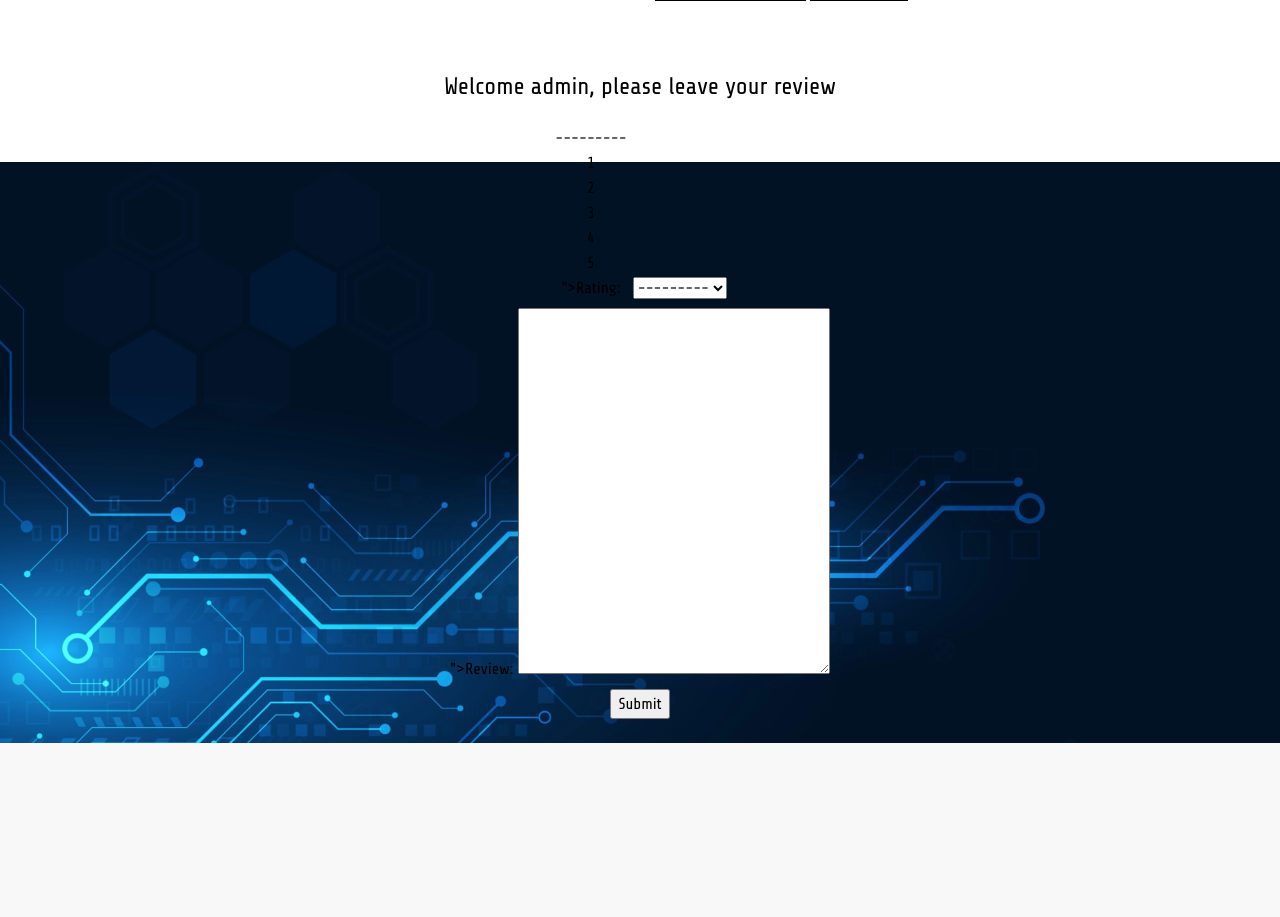
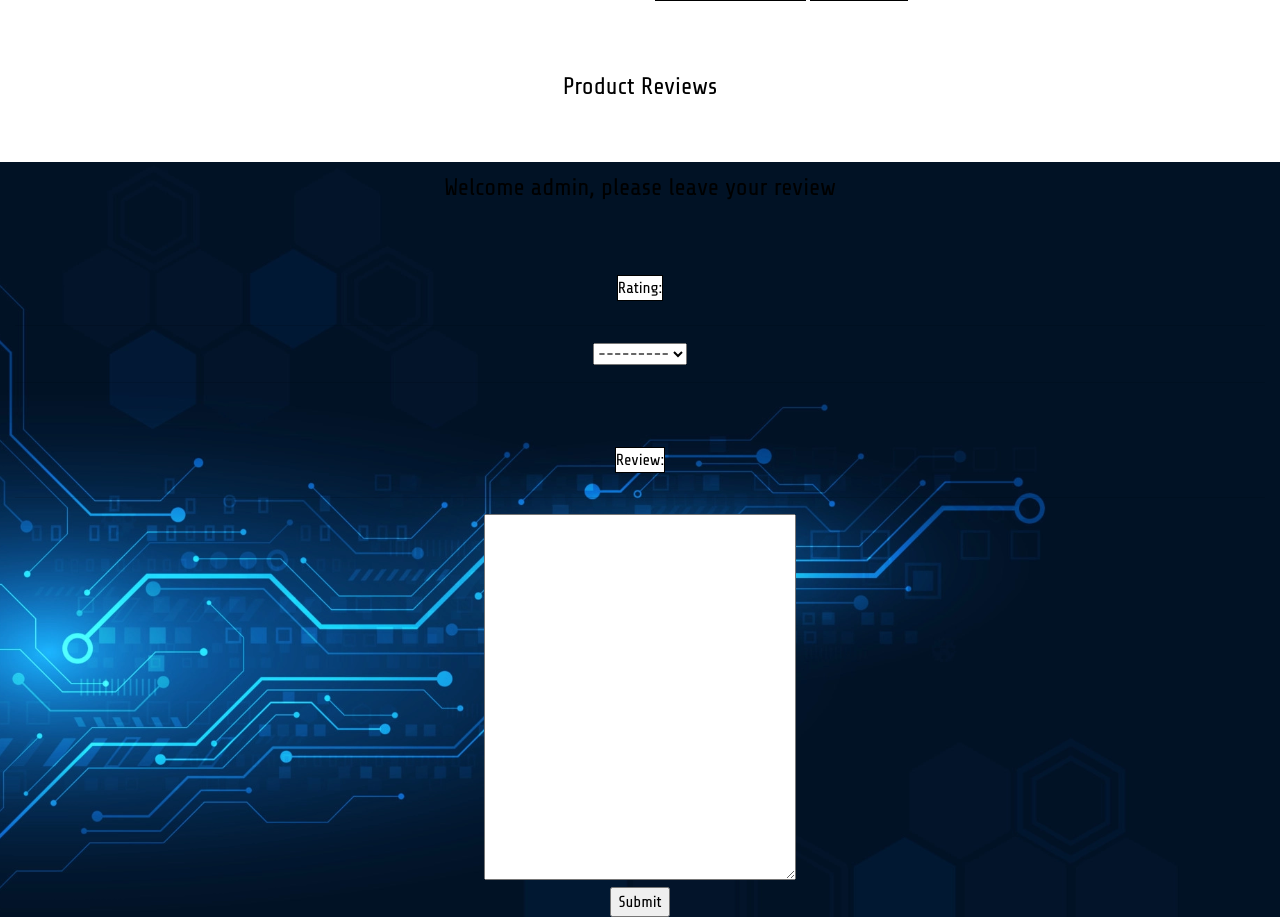
Before and after one commit to Jakemcp97/PP5-smartsolutions, a Django app: page /products/1 in a window 1280 px wide. Shown: the part 638-1555 px from the top of the page. Before the commit the page ends 1381 px from the top, so only its background shows below. Run offline with Django 3.2, Linux system fonts and the light colour scheme; a user stored in the database is signed in; data comes from the database, SQL or seed files in the repository; data that the repository does not hold is empty; some libraries are stand-ins or nearby versions.

Commit message:
style changes and reviews views fixed

```diff
--- a/products/templates/products/product_detail.html
+++ b/products/templates/products/product_detail.html
@@ -110,23 +110,67 @@
             </div>
         </div>
 
-        {% if request.user.is_authenticated %}
-      <div class="row d-flex justify-content-center">
+        <div class="col-md-12 text-center">
+
+            <h4 class="my-4 h4">Product Reviews</h4>
+
+        </div>
 
 
-        <div class="col-md-6 text-center">
+        <div class="row">
+
+
+            <section class="text-center mb-4">
+
+              <div class="row">
+
+                {% for review in reviews %}
+                <div class="col-lg-12 col-md-6 mb-4">
+
+                  <div class="card">
+
+                    <div class="card-body">
+                      <h5 class="grey-text card-text">{{ review.content }}</h5>
+                      <h5 class="card-text">
+                        <strong>
+                         Reviewed by: {{ review.author }}
+                        </strong>
+                      </h5>
+                      <h6 class="font-weight-bold blue-text card-text">
+                        <strong>Rating: {{ review.rating }}</strong>
+                      </h6>
+
+                    </div>
+
+                  </div>
+
+                </div>
+                {% endfor %}
+              </div>
+          </div>
+
+        {% if request.user.is_authenticated %}
+
+
+      <div class="row d-flex">
+
+
+        <div class="col{% if s %}-12 mt-2{% endif %} text-center" >
 
           <h4 class="my-4 h4">Welcome {{ request.user.username}}, please leave your review</h4>
 
           <form action="{% url 'add_review' product.id %}" method="post">
             {% csrf_token %}
             <div>
-              <label for="{{ form.rating }}">Rating:</label>
-              {{ form.rating}}
+              <label class=" btn-outline-black rounded-0 mt-5" for="{{ form.rating.id_for_label }}">Rating:</label>
+              <hr>
+              {{ form.rating }}
             </div>
+            <hr>
             <div>
-              <label for="{{ form.content }}">Review:</label>
-              {{ form.content}}
+              <label class=" btn-outline-black rounded-0 mt-5" for="{{ form.content.id_for_label }}">Review:</label>
+              <hr>
+              {{ form.content }}
             </div>
             <input type="submit" value="Submit" />
           </form>
@@ -139,48 +183,12 @@
 
 
 
-      <div class="row">
 
 
-      <section class="text-center mb-4">
 
-        <div class="row">
 
-          {% for review in reviews %}
-          <div class="col-lg-3 col-md-6 mb-4">
+{% endblock %}
 
-            <div class="card">
-
-              <div class="view overlay">
-                <img src="{{ product.image.url }}" class="card-img-top">
-                <a href="{{ product.get_absolute_url }}">
-                  <div class="mask rgba-white-slight"></div>
-                </a>
-              </div>
-
-              <div class="card-body text-center">
-                <a href="" class="grey-text">
-                  <h5>{{ review.content }}</h5>
-                </a>
-                <h5>
-                  <strong>
-                   Reviewed by: {{ review.author }}
-                  </strong>
-                </h5>
-                <h6 class="font-weight-bold blue-text">
-                  <strong>Rating: {{ review.rating }}
-                  </strong>
-                </h6>
-
-              </div>
-
-            </div>
-
-          </div>
-          {% endfor %}
-        </div>
-    </div>
-{% endblock %}
 
 {% block postloadjs %}
 {{ block.super }}
--- a/products/views.py
+++ b/products/views.py
@@ -68,13 +68,17 @@ def all_products(request):
 
 def product_detail(request, product_id):
     """ A view to show individual product details """
-    form = ReviewForm()
 
     product = get_object_or_404(Product, pk=product_id)
 
+    # Render Reviews
+
+    form = ReviewForm()
+
     context = {
         'product': product,
-        'form': form
+        'reviews': Review.objects.filter(product=product.id),
+        'form':form,
     }
 
     return render(request, 'products/product_detail.html', context)
--- a/static/css/index.css
+++ b/static/css/index.css
@@ -17,6 +17,16 @@ body {
 
 #greeting{
     padding-top: 30px;
+}
+
+/*Bootstrap cards*/
+
+.card {
+    max-width: 100%;
+    width: 150px;
+}
+.card-text {
+    word-wrap: break-word;
 }
 
 /* from Bulma */
```
